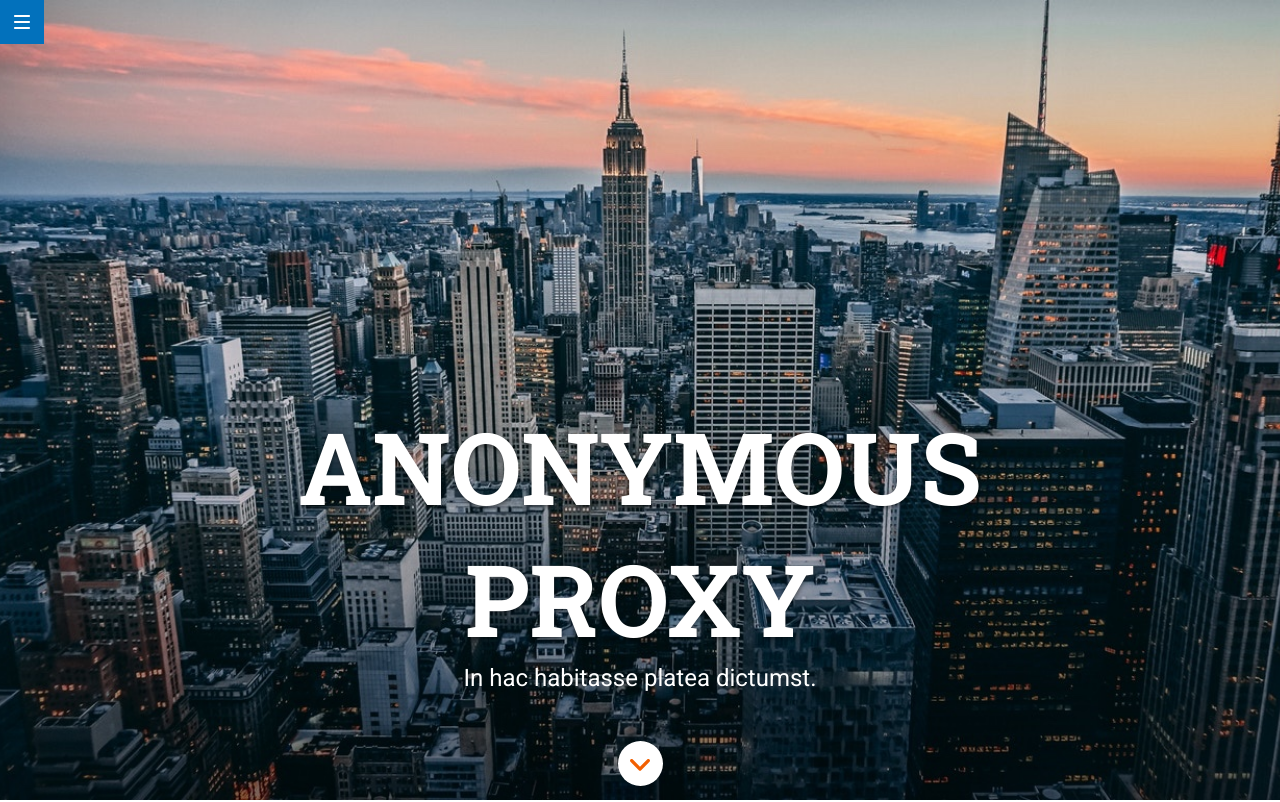
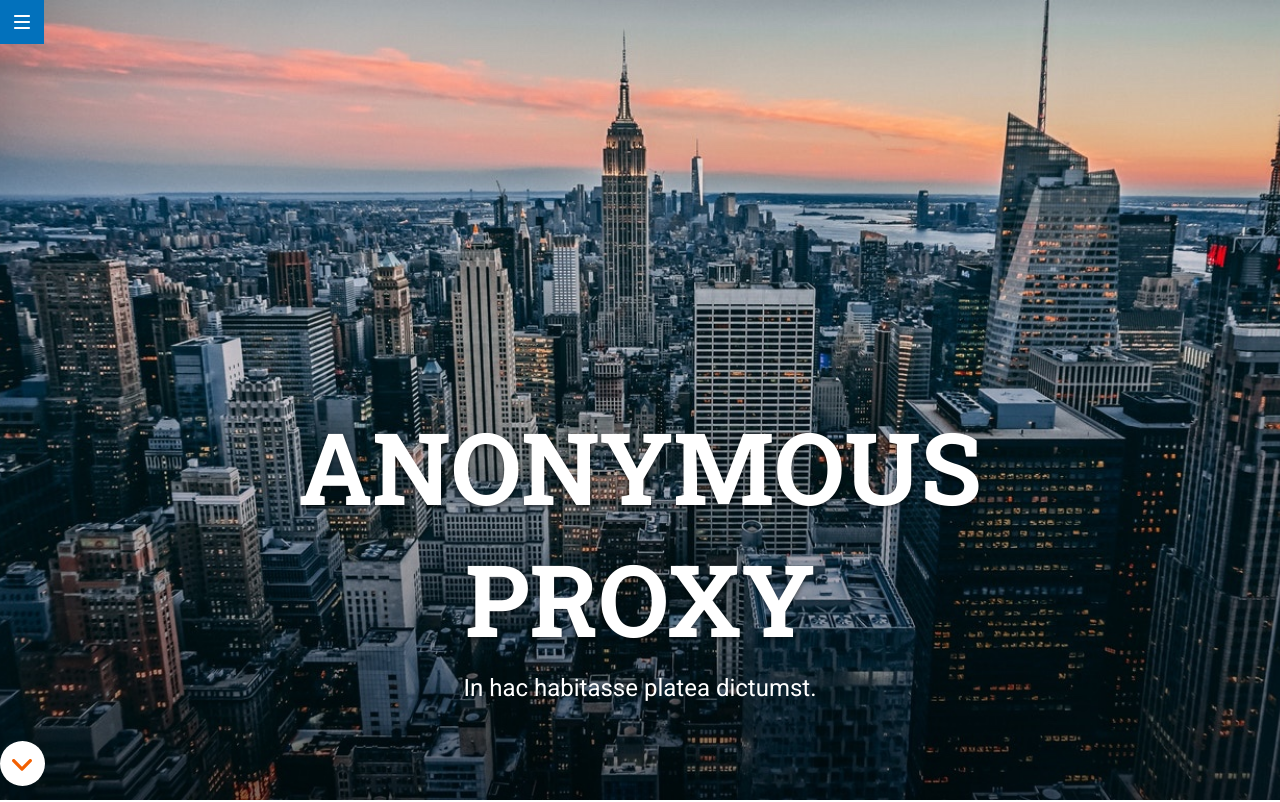
Before and after one commit to Adalab/modulo-1-evaluacion-final-cvcastano, a website: page docs/index.html in a window 1280 px wide. Shown: the top 802 px of the page. Drawn offline with nearby package versions, Linux system fonts and the light colour scheme; files that its build step writes are made by us from their sources.

Commit message:
correct hero margins

```diff
--- a/src/scss/layout/_hero.scss
+++ b/src/scss/layout/_hero.scss
@@ -13,6 +13,8 @@
     background-color: $hamburger;
     padding: 15px 14px;
     position: fixed;
+    top: 0;
+    left: 0;
   }
 
   &__title {
@@ -24,6 +26,8 @@
     line-height: 1.31;
     text-align: center;
     font-weight: bold;
+    padding: 0 15px 10px;
+
     @media all and (min-width: 768px) {
       font-size: 80px;
       line-height: 1.33;
@@ -41,7 +45,8 @@
     font-size: 16px;
     text-align: center;
     color: $white;
-    margin-top: 10px;
+    padding: 0 15px 45px;
+
     @media all and (min-width: 768px) {
       font-size: 24px;
       margin-top: 20px;
@@ -56,7 +61,6 @@
     height: 45px;
     border-radius: 22.5px;
     background-color: $white;
-    align-self: center;
     position: absolute;
     bottom: 9.33vh;
     @media all and (min-width: 768px) {
```
